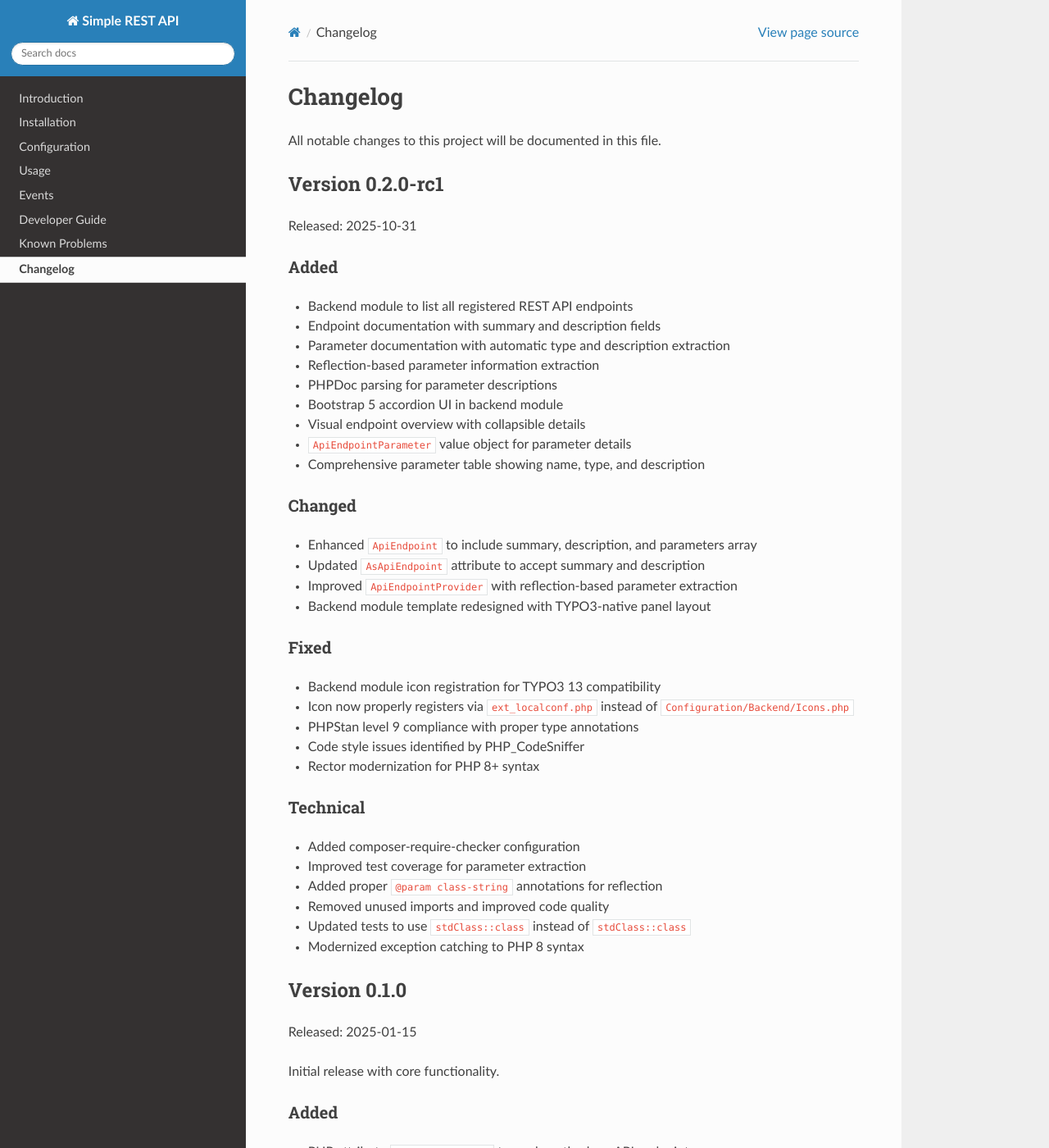
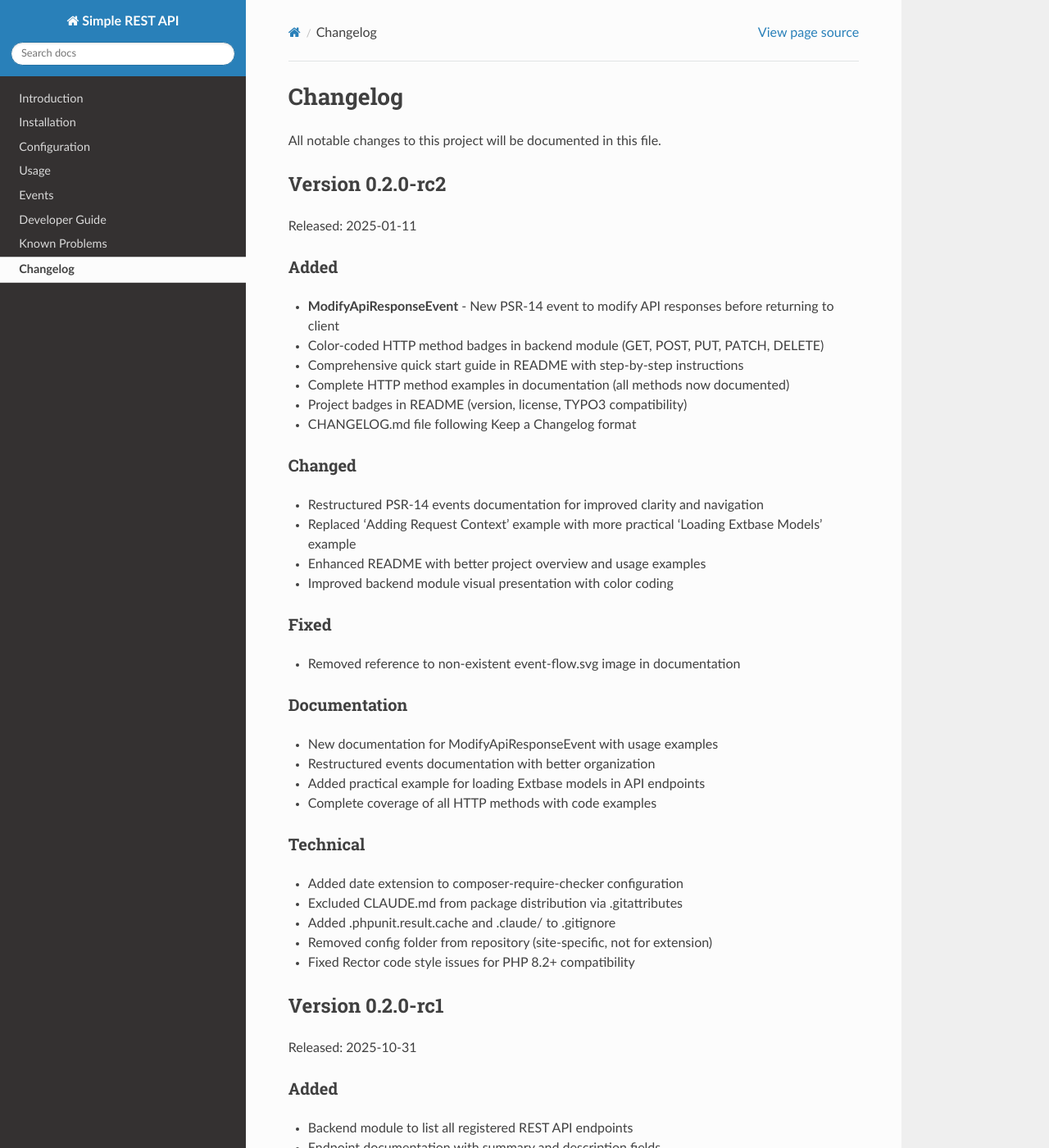
Before and after one commit to queoGmbH/simple-rest-api, a Sphinx documentation site: the page built from Documentation/Changelog/Index.rst, in a window 1280 px wide and 1400 px high. Shown: the whole window at 82% size. Built offline with Sphinx 7.4.7 and the Read the Docs theme 3.1.0, drawn with Linux system fonts in a browser that asks for light colours.

Commit message:
[DOCS] Add 0.2.0-rc2 release notes to changelog
Documents all features, changes, and fixes since 0.2.0-rc1:
- ModifyApiResponseEvent for response modifications
- Color-coded HTTP method badges in backend module
- Restructured PSR-14 events documentation
- Enhanced README with quick start guide
- Various technical improvements and maintenance tasks

🤖 Generated with [Claude Code](https://claude.com/claude-code)

Co-Authored-By: Claude <noreply@anthropic.com>

```diff
--- a/Documentation/Changelog/Index.rst
+++ b/Documentation/Changelog/Index.rst
@@ -7,6 +7,51 @@ Changelog
 =========
 
 All notable changes to this project will be documented in this file.
+
+Version 0.2.0-rc2
+=================
+
+Released: 2025-01-11
+
+Added
+-----
+
+* **ModifyApiResponseEvent** - New PSR-14 event to modify API responses before returning to client
+* Color-coded HTTP method badges in backend module (GET, POST, PUT, PATCH, DELETE)
+* Comprehensive quick start guide in README with step-by-step instructions
+* Complete HTTP method examples in documentation (all methods now documented)
+* Project badges in README (version, license, TYPO3 compatibility)
+* CHANGELOG.md file following Keep a Changelog format
+
+Changed
+-------
+
+* Restructured PSR-14 events documentation for improved clarity and navigation
+* Replaced 'Adding Request Context' example with more practical 'Loading Extbase Models' example
+* Enhanced README with better project overview and usage examples
+* Improved backend module visual presentation with color coding
+
+Fixed
+-----
+
+* Removed reference to non-existent event-flow.svg image in documentation
+
+Documentation
+-------------
+
+* New documentation for ModifyApiResponseEvent with usage examples
+* Restructured events documentation with better organization
+* Added practical example for loading Extbase models in API endpoints
+* Complete coverage of all HTTP methods with code examples
+
+Technical
+---------
+
+* Added date extension to composer-require-checker configuration
+* Excluded CLAUDE.md from package distribution via .gitattributes
+* Added .phpunit.result.cache and .claude/ to .gitignore
+* Removed config folder from repository (site-specific, not for extension)
+* Fixed Rector code style issues for PHP 8.2+ compatibility
 
 Version 0.2.0-rc1
 =================
```
